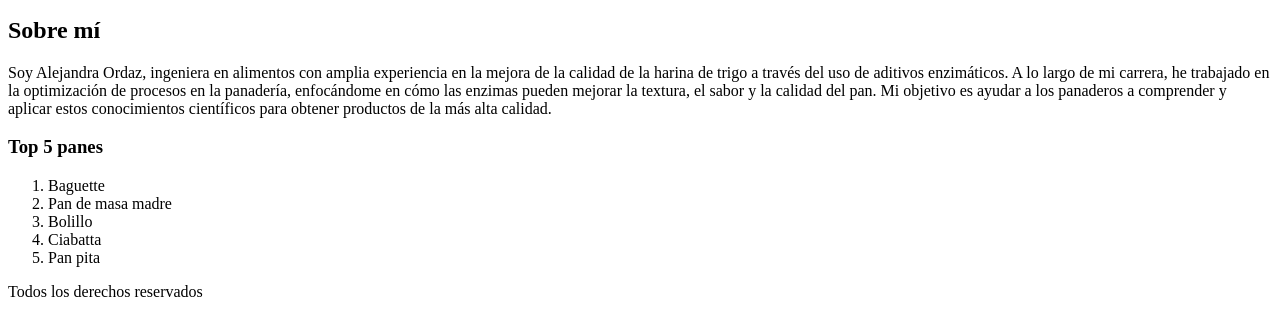
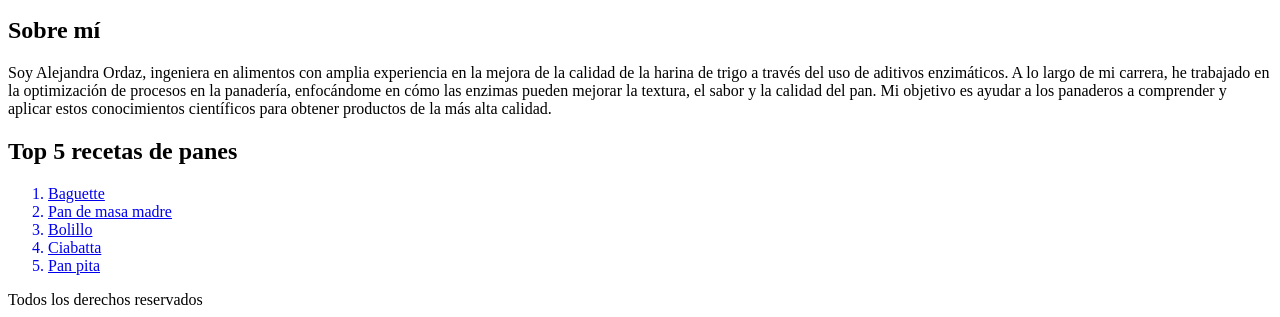
Before and after one commit to Ale1510-eng/La-Ciencia-de-la-Harina, a plain HTML site: page index.html in a window 1280 px wide. Shown: the part 512-829 px from the top of the page. Drawn offline with Linux system fonts and the light colour scheme.

Commit message:
feat: Se añaden hipervinculos al top 5

```diff
--- a/index.html
+++ b/index.html
@@ -19,13 +19,13 @@
     <h2>Sobre mí</h2>
     <p>Soy Alejandra Ordaz, ingeniera en alimentos con amplia experiencia en la mejora de la calidad de la harina de trigo a través del uso de aditivos enzimáticos. A lo largo de mi carrera, he trabajado en la optimización de procesos en la panadería, enfocándome en cómo las enzimas pueden mejorar la textura, el sabor y la calidad del pan. Mi objetivo es ayudar a los panaderos a comprender y aplicar estos conocimientos científicos para obtener productos de la más alta calidad.</p>
 
-    <h3>Top 5 panes</h3>
+    <h2>Top 5 recetas de panes</h2>
     <ol>
-        <li>Baguette</li>
-        <li>Pan de masa madre</li>
-        <li>Bolillo</li>
-        <li>Ciabatta</li>
-        <li>Pan pita</li>
+        <a href="https://www.youtube.com/watch?v=qOI9o1WDg6s"><li>Baguette</li></a>
+        <a href="https://www.youtube.com/watch?v=M8JJ8OsvCPU&list=PLdLEn2GksKhbau1OTatyTBhVoTkcec37E"><li>Pan de masa madre</li></a>
+        <a href="https://www.youtube.com/watch?v=47YFAQZk5G8&pp=ygUPZXNiaWV0YSBib2xpbGxv"><li>Bolillo</li></a>
+        <a href="https://www.youtube.com/watch?v=uwvUH9aAl2c"><li>Ciabatta</li></a>
+        <a href="https://www.youtube.com/watch?v=DmRhNyzhTlA"><li>Pan pita</li></a>
     </ol>
 
     <footer>Todos los derechos reservados</footer>
```
